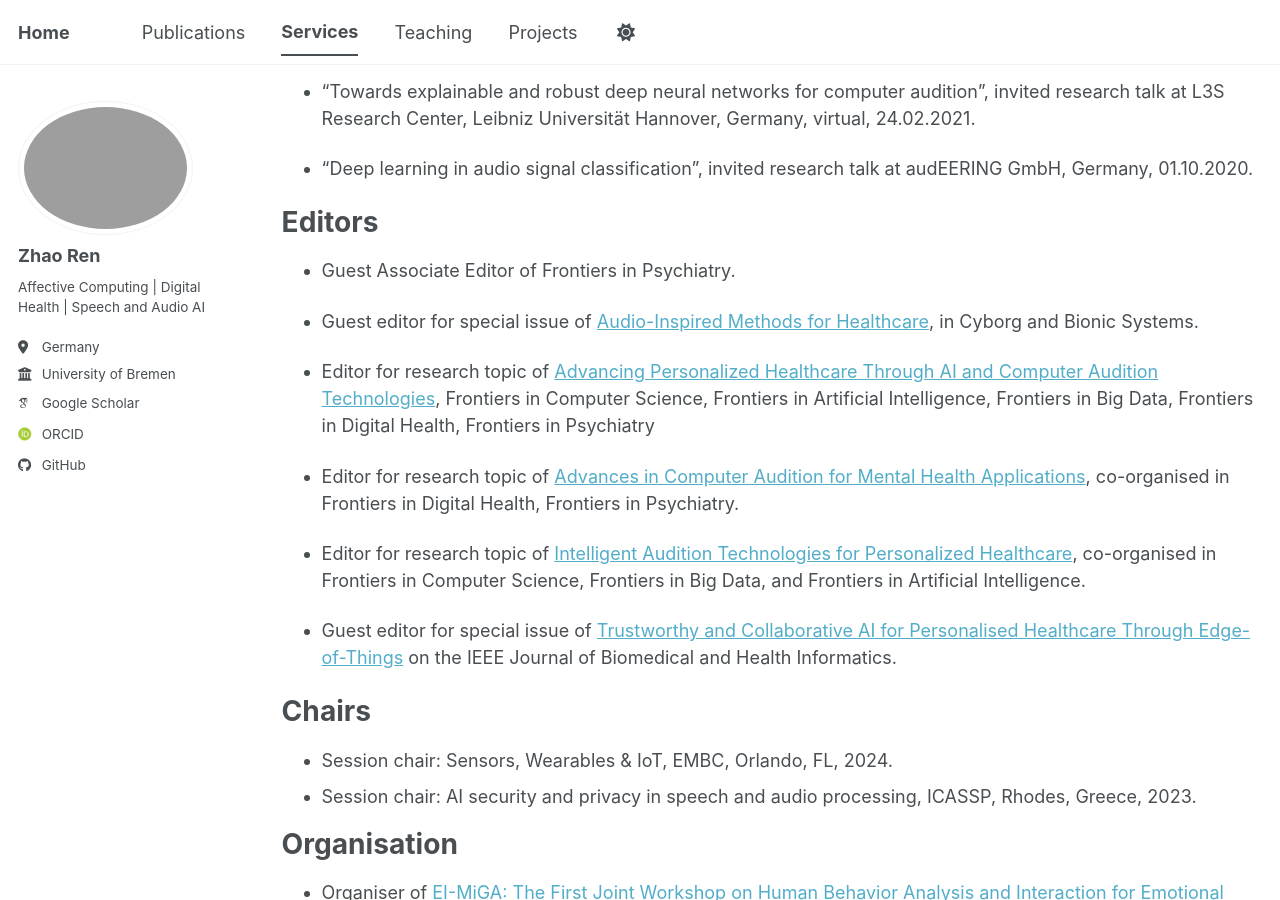
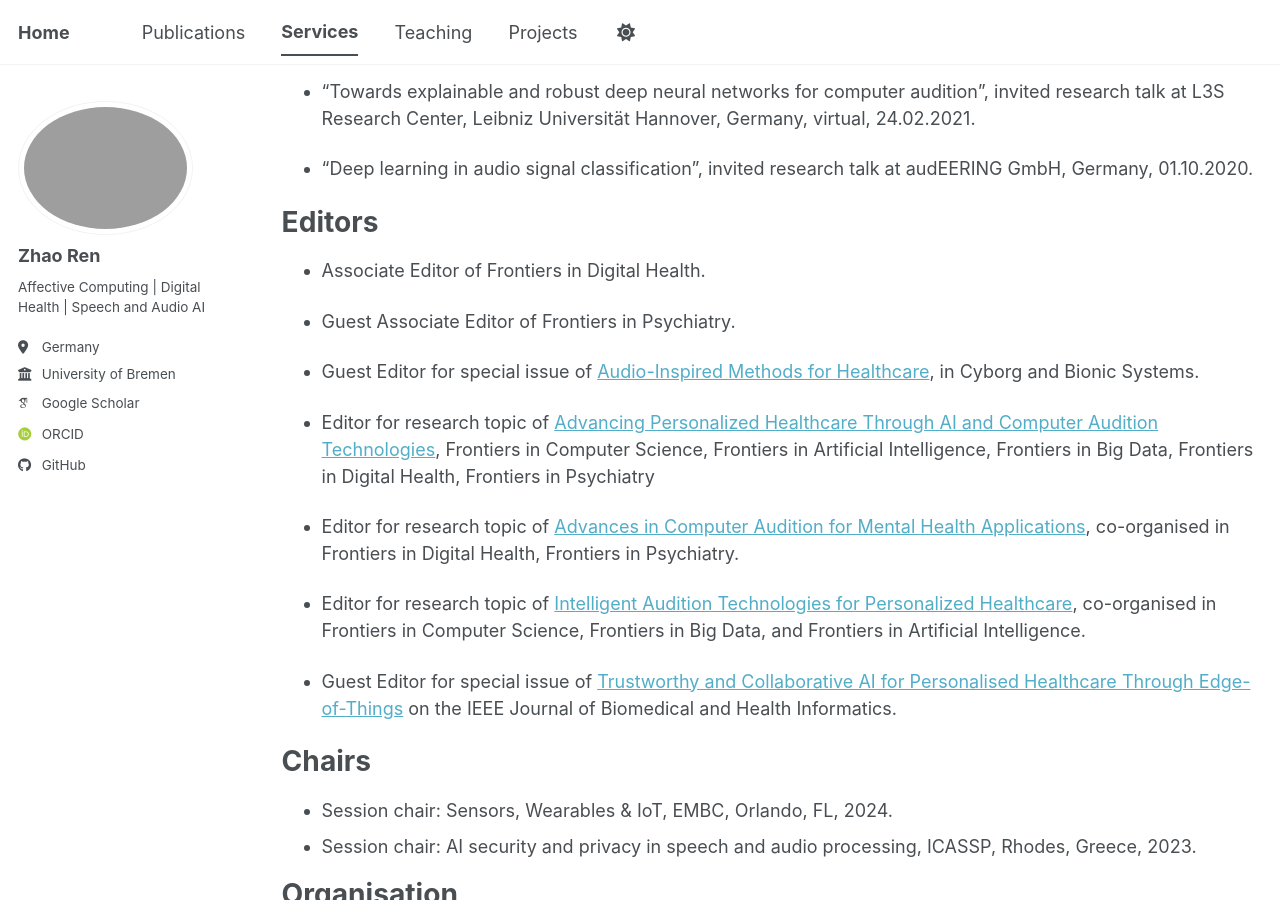
Before and after one commit to zhaoren91/zhaoren91.github.io, a Jekyll site: the page built from _pages/service.md, in a window 1280 px wide and 900 px high, scrolled down 918 px. Built offline with Jekyll 4.4.1, drawn with Linux system fonts in a browser that asks for light colours; some web fonts are replaced; a script bundle is joined from its source files by our own code; library files that are not in the unit come from our copies.

Commit message:
Update service.md

```diff
--- a/_pages/service.md
+++ b/_pages/service.md
@@ -32,9 +32,12 @@ author_profile: true
 * "Deep learning in audio signal classification", invited research talk at audEERING GmbH, Germany, 01.10.2020.
 
 # Editors
+
+* Associate Editor of Frontiers in Digital Health.
+
 * Guest Associate Editor of Frontiers in Psychiatry.
 
-* Guest editor for special issue of <a href="hhttps://spj.science.org/page/cbsystems/si/audio-inspired-methods-for-healthcare" target="_blank">Audio-Inspired Methods for Healthcare</a>, in Cyborg and Bionic Systems.
+* Guest Editor for special issue of <a href="hhttps://spj.science.org/page/cbsystems/si/audio-inspired-methods-for-healthcare" target="_blank">Audio-Inspired Methods for Healthcare</a>, in Cyborg and Bionic Systems.
 
 * Editor for research topic of <a href="https://www.frontiersin.org/research-topics/73731/advancing-personalized-healthcare-through-ai-and-computer-audition-technologies" target="_blank">Advancing Personalized Healthcare Through AI and Computer Audition Technologies</a>, Frontiers in Computer Science, Frontiers in Artificial Intelligence, Frontiers in Big Data, Frontiers in Digital Health, Frontiers in Psychiatry
 
@@ -42,7 +45,7 @@ author_profile: true
 
 * Editor for research topic of <a href="https://www.frontiersin.org/research-topics/54868/intelligent-audition-technologies-for-personalized-healthcare" target="_blank">Intelligent Audition Technologies for Personalized Healthcare</a>, co-organised in Frontiers in Computer Science, Frontiers in Big Data, and Frontiers in Artificial Intelligence.
 
-* Guest editor for special issue of <a href="https://www.embs.org/jbhi/special-issues-page/trustworthy-and-collaborative-ai-for-personalised-healthcare-through-edge-of-things/" target="_blank">Trustworthy and Collaborative AI for Personalised Healthcare Through Edge-of-Things</a> on the IEEE Journal of Biomedical and Health Informatics.
+* Guest Editor for special issue of <a href="https://www.embs.org/jbhi/special-issues-page/trustworthy-and-collaborative-ai-for-personalised-healthcare-through-edge-of-things/" target="_blank">Trustworthy and Collaborative AI for Personalised Healthcare Through Edge-of-Things</a> on the IEEE Journal of Biomedical and Health Informatics.
 
 # Chairs
 * Session chair: Sensors, Wearables & IoT, EMBC, Orlando, FL, 2024.
```
